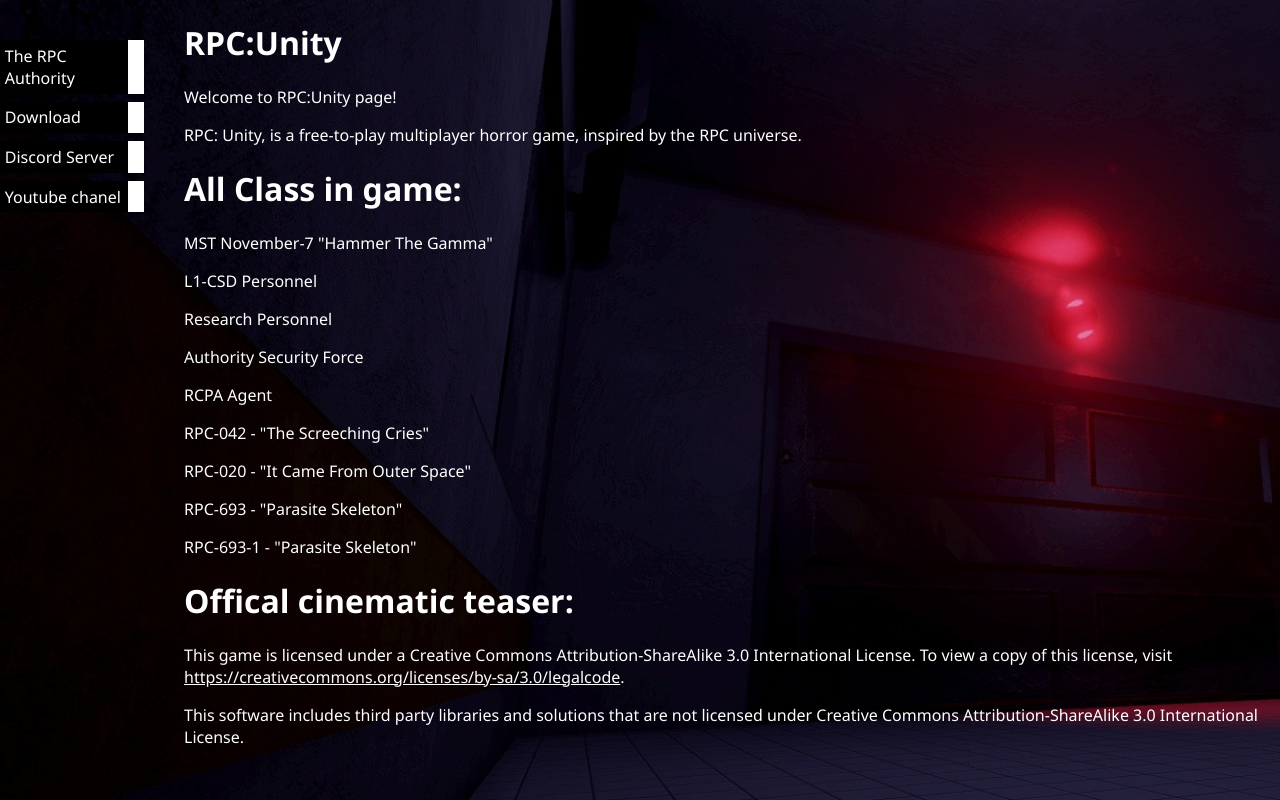
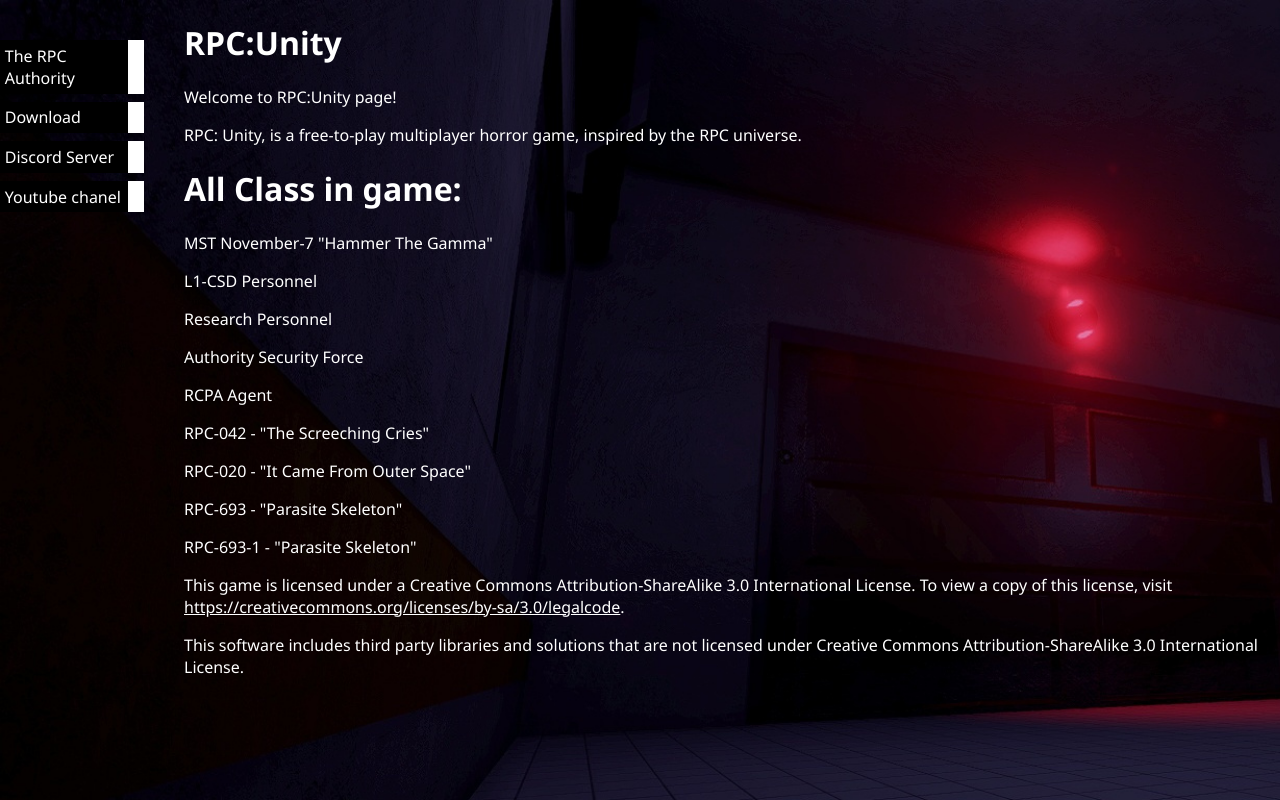
Before and after one commit to Marek453/rpc-reoblivion.com, a plain HTML site: page index.html in a window 1280 px wide. Drawn offline with Linux system fonts and the light colour scheme.

Commit message:
Update index.html

```diff
--- a/index.html
+++ b/index.html
@@ -31,7 +31,7 @@
     <p>RPC-693 - "Parasite Skeleton"
     <p>RPC-693-1 - "Parasite Skeleton"
     <div></div>
-    <h1>Offical cinematic teaser:</h1>
+    <!-- <h1>Offical cinematic teaser:</h1> -->
     <!-- <video playsinline autoplay muted width="920" loop poster="Img/N.bmp">
         <source src="Video/Tailer.mp4" type="video/mp4" />
     </video> -->
```
